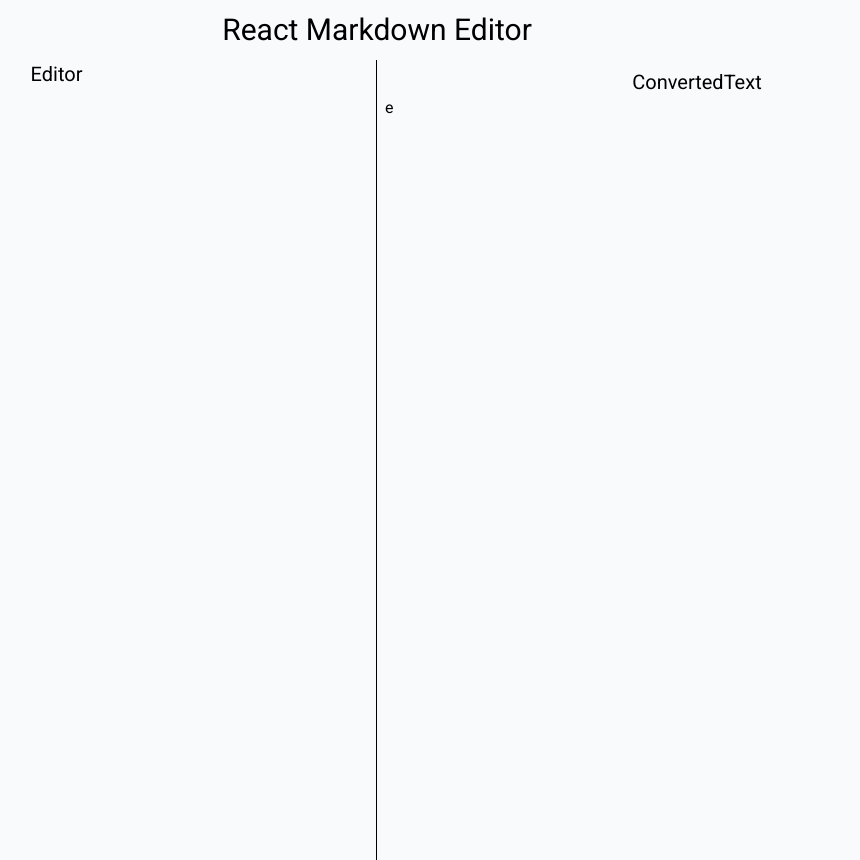
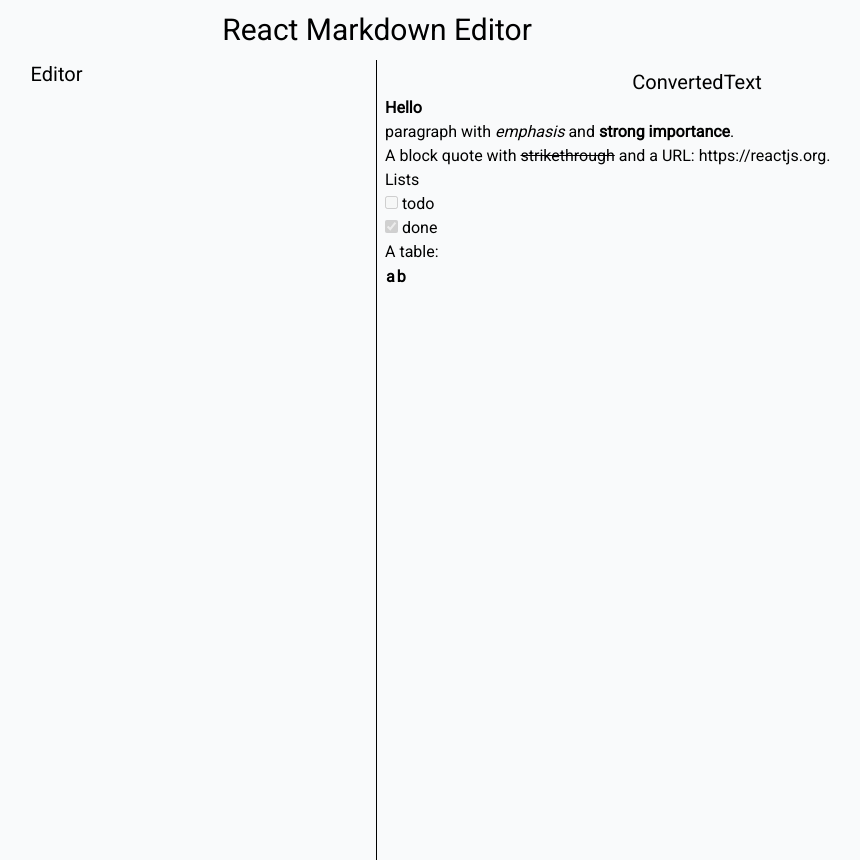
Before and after one commit to KennyMwendwaX/react-markdown-editor, a Next.js app: page / in a window 1280 px wide. Shown: the whole page, without its empty margins (263-1123 px from the left). Built offline with nearby package versions, Linux system fonts and the light colour scheme.

Commit message:
npm uninstall react-syntax-highlighter react-markdown remark-gfm

```diff
--- a/components/ConvertedText.tsx
+++ b/components/ConvertedText.tsx
@@ -4,10 +4,26 @@
 import remarkGfm from "remark-gfm";
 
 export default function ConvertedText() {
+  const markdown = `
+  # **Hello**
+  paragraph with *emphasis* and **strong importance**.
+
+  > A block quote with ~strikethrough~ and a URL: https://reactjs.org.
+
+  * Lists
+  * [ ] todo
+  * [x] done
+
+  A table:
+
+  | a | b |
+  | - | - |
+
+   `;
   return (
     <div className="container mx-auto p-2">
       <div className="text-xl flex justify-center">ConvertedText</div>
-      <ReactMarkdown remarkPlugins={[remarkGfm]}>e</ReactMarkdown>
+      <ReactMarkdown remarkPlugins={[remarkGfm]}>{markdown}</ReactMarkdown>
     </div>
   );
 }
--- a/package.json
+++ b/package.json
@@ -19,9 +19,6 @@
     "postcss": "8.4.29",
     "react": "18.2.0",
     "react-dom": "18.2.0",
-    "react-markdown": "^8.0.7",
-    "react-syntax-highlighter": "^15.5.0",
-    "remark-gfm": "^3.0.1",
     "tailwindcss": "3.3.3",
     "typescript": "5.2.2"
   }
```
Also changed, not shown: 1 other file (tests, documents, lock files or other folders).
